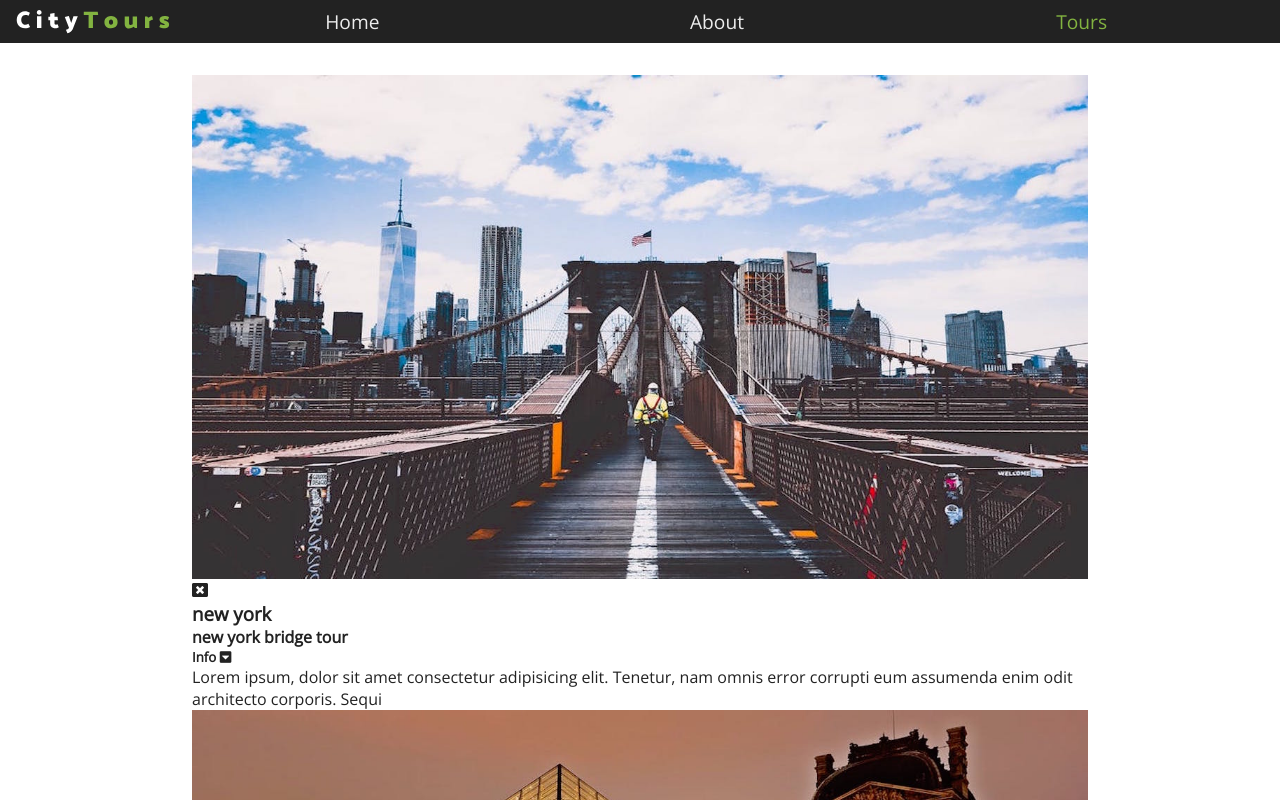
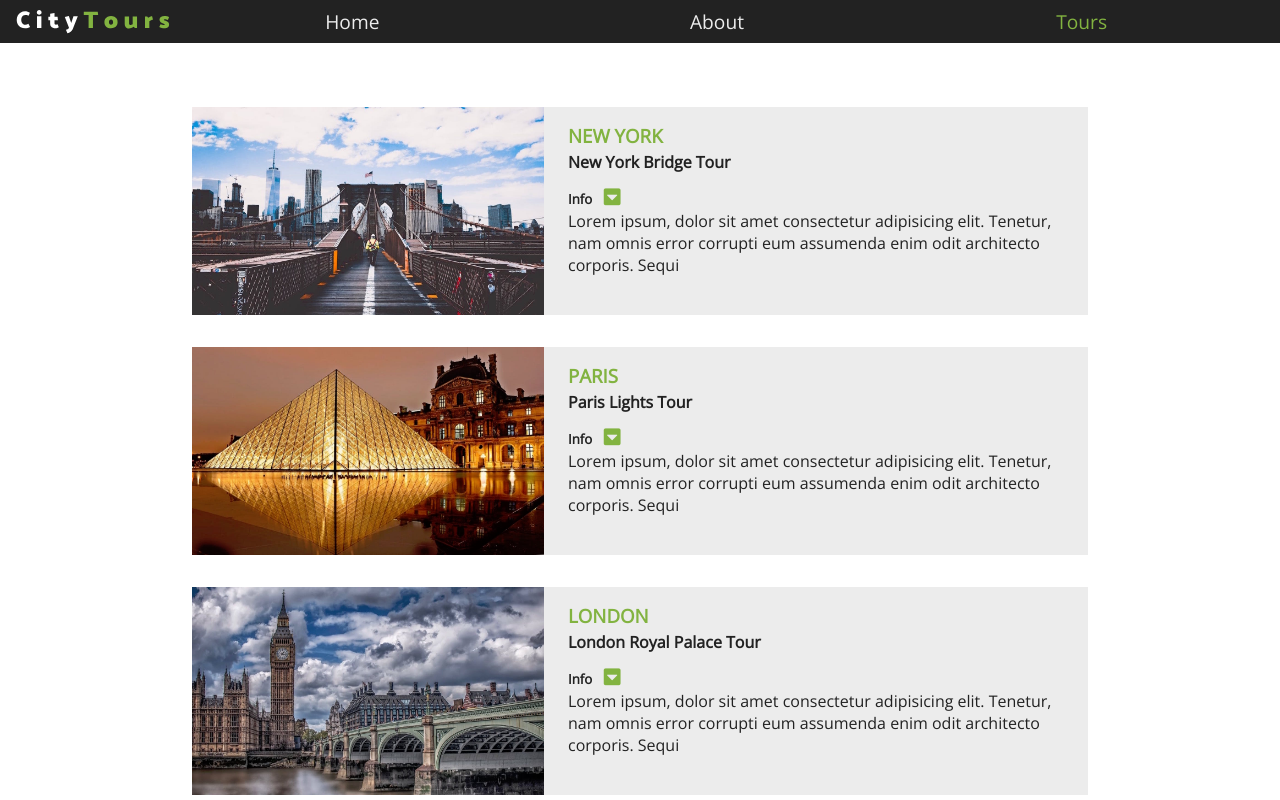
Before and after one commit to mb2o/react-city-tours, a React (Create React App) app: page / in a window 1280 px wide. Shown: the top 800 px of the page. Built offline with nearby package versions, Linux system fonts and the light colour scheme.

Commit message:
Tour Component Styling

```diff
--- a/src/components/Navbar/navbar.scss
+++ b/src/components/Navbar/navbar.scss
@@ -20,7 +20,7 @@
   text-transform: capitalize;
   text-decoration: none;
   font-size: 1.2rem;
-  transition: all 0.3s linear;
+  transition: $mainTransition;
   &:hover {
     color: $mainGreen;
   }
--- a/src/components/Tour/tour.scss
+++ b/src/components/Tour/tour.scss
@@ -1,6 +1,9 @@
 @import '../../index.scss';
 
 .tour {
+  background: $mainGray;
+  margin: 2rem 0;
+
   img {
     width: 100%;
     display: block;
@@ -8,10 +11,56 @@
   }
 }
 
+@media screen and (min-width: 768px) {
+  .tour {
+    display: grid;
+    grid-template-columns: 2fr 3fr;
+    grid-column-gap: 1rem;
+  }
+}
+
 .img-container {
+  position: relative;
 
+  &:hover .btn-close {
+    opacity: 1;
+  }
 }
 
 .btn-close {
+  position: absolute;
+  display: block;
+  top: 5%;
+  right: 5%;
+  color: $mainGreen;
+  font-size: 2rem;
+  cursor: pointer;
+  transition: $mainTransition;
+  opacity: 0;
+}
 
+.tour-info {
+  padding: 1rem 0.5rem;
+
+  h3 {
+    text-transform: uppercase;
+    color: $mainGreen;
+  }
+
+  h4 {
+    text-transform: capitalize;
+    color: $mainBlack;
+    margin: 0.2rem 0 0.6rem 0;
+  }
+
+  h5 {
+    text-transform: capitalize;
+
+    span {
+      color: $mainGreen;
+      margin: 0.5rem;
+      font-size: 1.2rem;
+      cursor: pointer;
+    }
+  }
 }
--- a/src/index.scss
+++ b/src/index.scss
@@ -9,6 +9,8 @@
 $mainWhite: #fff;
 $mainGray: #ececec;
 
+$mainTransition: all 0.3s linear;
+
 body {
   font-family: 'Open Sans', sans-serif;
   background: $mainWhite;
```
